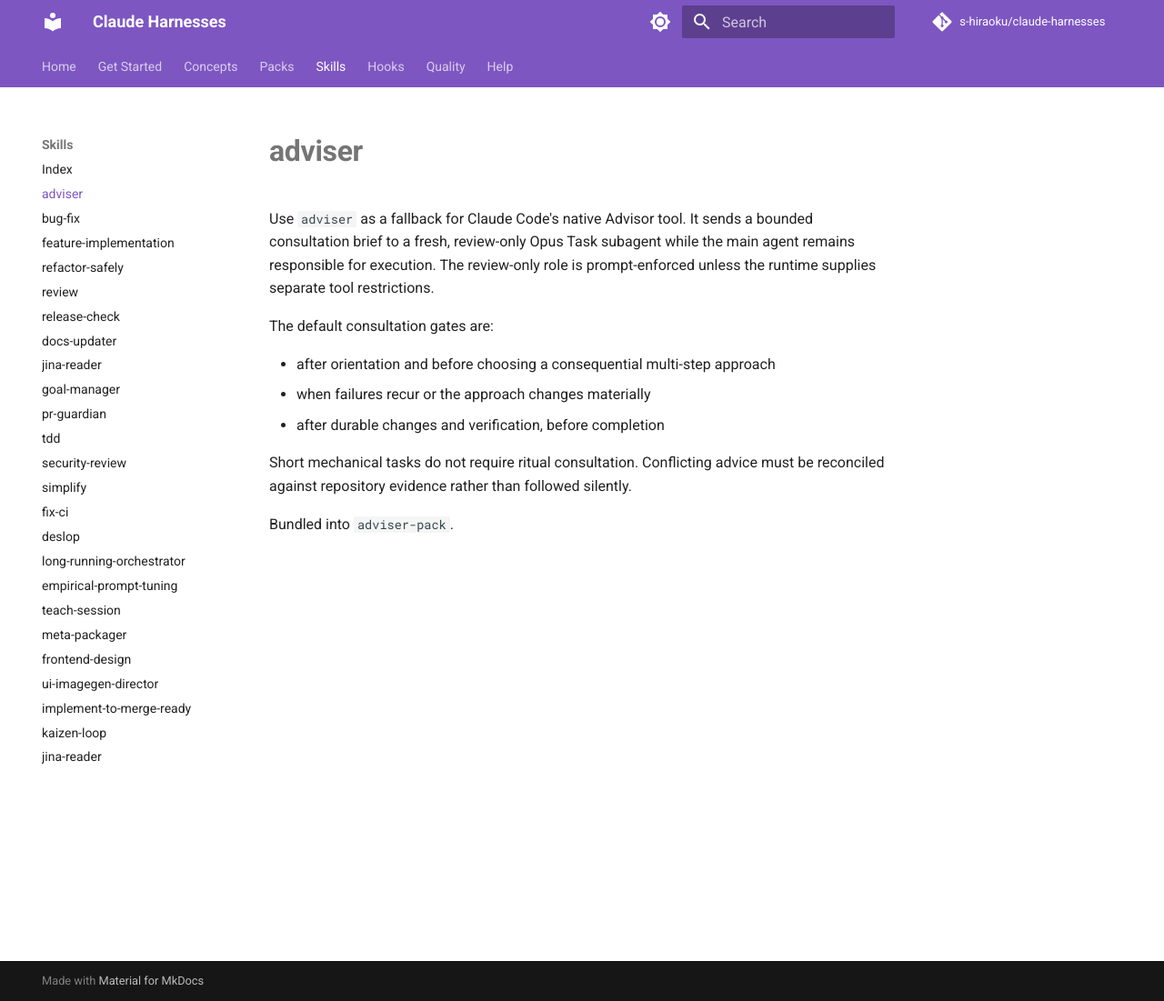
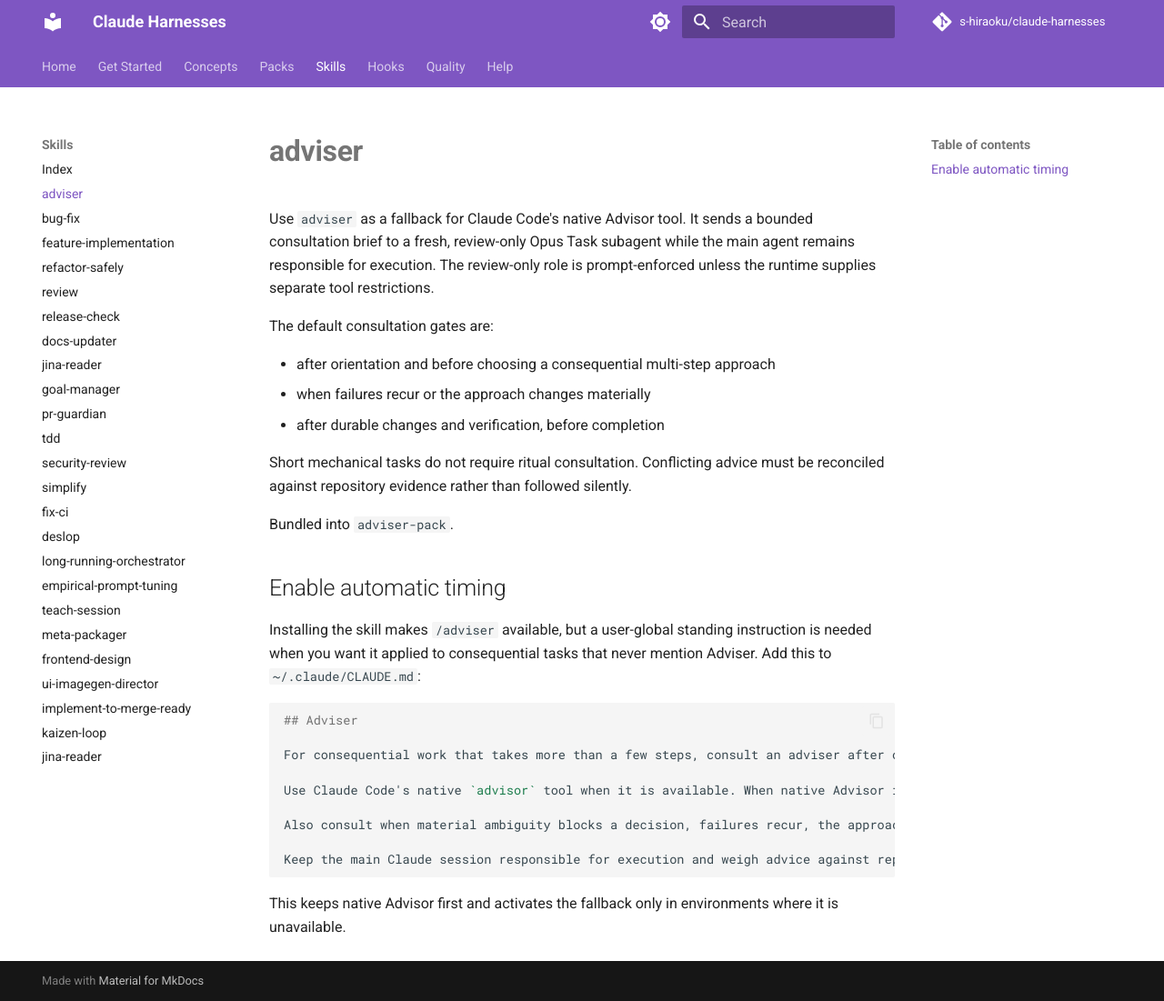
Before and after one commit to s-hiraoku/claude-harnesses, an MkDocs documentation site: the page built from docs/skills/adviser.md, in a window 1280 px wide and 1101 px high. Shown: the whole window at 91% size. Built offline with MkDocs 1.6.1 and Material for MkDocs 9.7.7, drawn with Linux system fonts in a browser that asks for light colours; comment, search, counter and statistics services are not loaded.

Commit message:
docs: add automatic Adviser timing setup

````diff
--- a/docs/skills/adviser.md
+++ b/docs/skills/adviser.md
@@ -11,3 +11,21 @@
 Short mechanical tasks do not require ritual consultation. Conflicting advice must be reconciled against repository evidence rather than followed silently.
 
 Bundled into `adviser-pack`.
+
+## Enable automatic timing
+
+Installing the skill makes `/adviser` available, but a user-global standing instruction is needed when you want it applied to consequential tasks that never mention Adviser. Add this to `~/.claude/CLAUDE.md`:
+
+```md
+## Adviser
+
+For consequential work that takes more than a few steps, consult an adviser after orientation and before committing to an approach, then consult again after the deliverable is durable and verified but before declaring completion.
+
+Use Claude Code's native `advisor` tool when it is available. When native Advisor is unavailable, run the globally installed `adviser` skill as the fallback, preferring an Opus Task reviewer. Do not run both for ceremony.
+
+Also consult when material ambiguity blocks a decision, failures recur, the approach stops converging, or a materially different direction is under consideration. Skip ritual consultations for short reactive work whose next action is already dictated by fresh tool output.
+
+Keep the main Claude session responsible for execution and weigh advice against repository evidence, primary sources, and empirical verification.
+```
+
+This keeps native Advisor first and activates the fallback only in environments where it is unavailable.
````
Also changed, not shown: docs/installation.md (+2 -0 lines).
